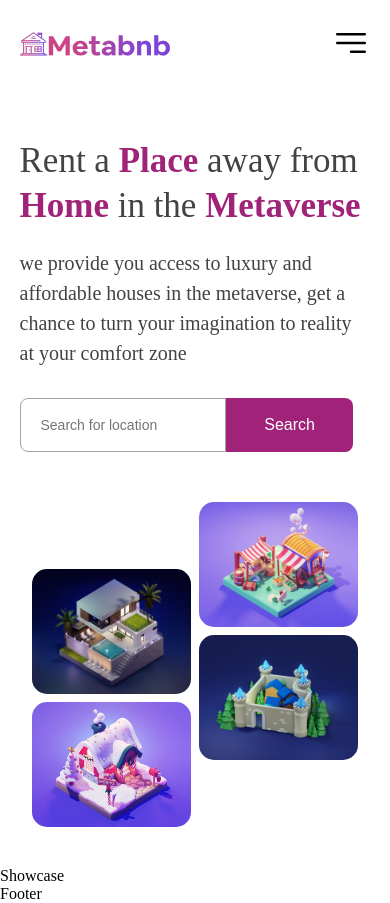
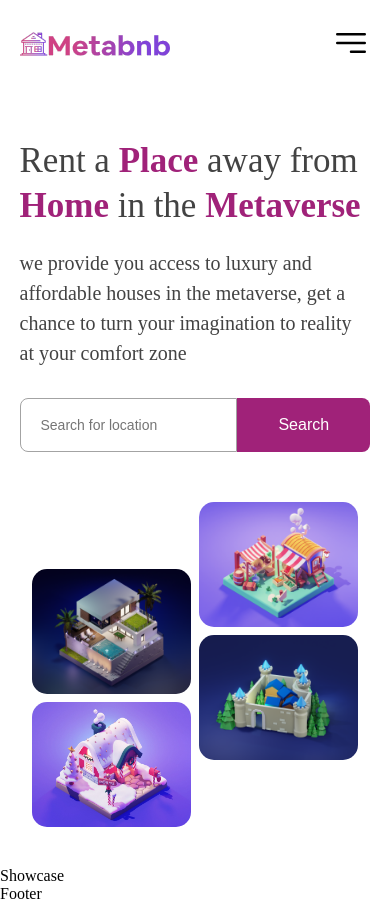
Before and after one commit to heytega/metabnb, a React (Create React App) app: page / in a window 390 px wide. Built offline with nearby package versions, Linux system fonts and the light colour scheme; a web font is replaced by a local one.

Commit message:
modification: change the width of the search input on the hero section

```diff
--- a/src/components/hero/Hero.css
+++ b/src/components/hero/Hero.css
@@ -188,6 +188,10 @@ input{
         flex-direction: column;
     }
 
+    .form-control{
+        width: 100%;
+    }
+
     .images{
         width: 100%;
         display: flex;
```
